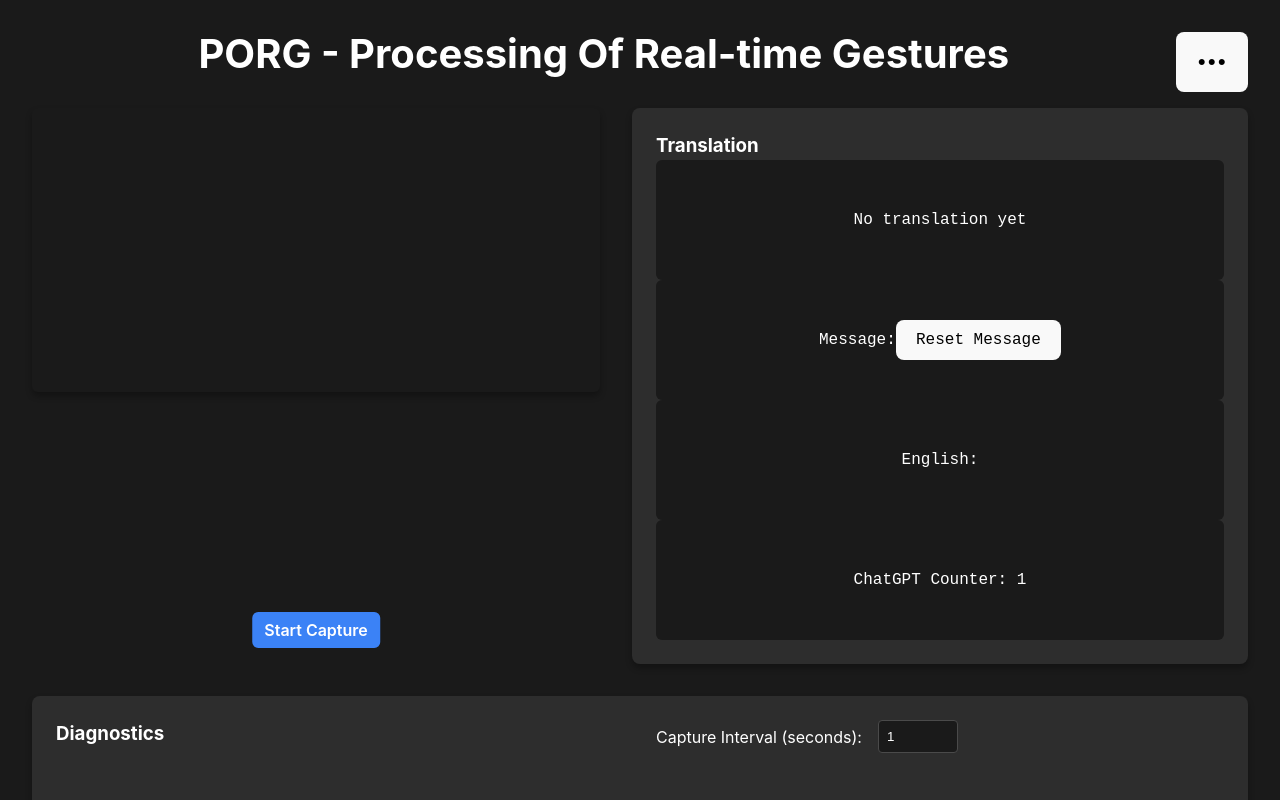
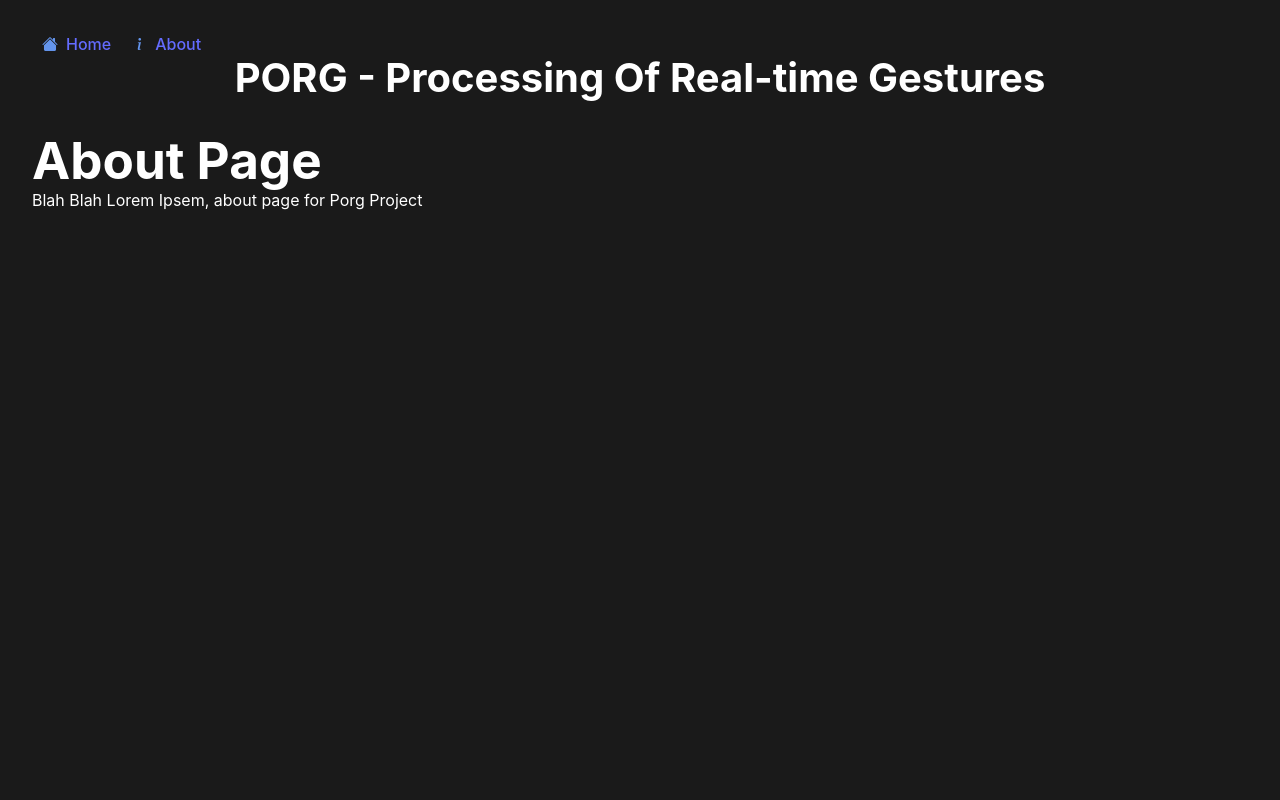
Before and after one commit to P-O-R-G/porg, a React (Vite) app: page /about in a window 1280 px wide. Shown: the top 800 px of the page. Built offline with nearby package versions, Linux system fonts and the light colour scheme; no server answers.

Commit message:
Added Routing and About Page

```diff
--- a/src/App.jsx
+++ b/src/App.jsx
@@ -1,8 +1,9 @@
 import { useState, useRef, useCallback, useEffect } from 'react'
-//import { Route, Routes, useNavigate } from "react-router-dom";
+import { Route, Routes} from "react-router-dom";
 import React from 'react'
 import Webcam from 'react-webcam'
 import Header from './components/Header.jsx';
+import About from './pages/About.jsx';
 import doPreProcessing from './preprocessing.js'
 import askChat from './chat.js'
 import './App.css'
@@ -18,7 +19,6 @@ function App() {
   const [chatGPTCounter, setChatGPTCounter] = useState(1);
   const webcamRef = useRef(null);
   const captureIntervalRef = useRef(null);
-  //const navigate = useNavigate();
 
   const incrementChatGPTCount = () => {
     setChatGPTCounter(c => c + 1);
@@ -119,16 +119,17 @@ function App() {
 
   return (
     <div className="app-container">
+      <div style={{ textAlign: "left" }}>
         <Header />
-
-      <div className="main-content">
+        <Routes>
+          <Route path="/" element={
+            <><div className="main-content">
               <div className="webcam-container">
                 <Webcam
                   audio={false}
                   ref={webcamRef}
                   screenshotFormat="image/jpeg"
-            className="webcam"
-          />
+                  className="webcam" />
                 <button
                   onClick={isCapturing ? stopCapture : startCapture}
                   className={`capture-button ${isCapturing ? 'capturing' : ''}`}
@@ -161,9 +162,7 @@ function App() {
                   {"ChatGPT Counter: " + chatGPTCounter}
                 </div>
               </div>
-      </div>
-
-      <div className="diagnostic-section">
+            </div><div className="diagnostic-section">
                 <div className="preview-container">
                   <h3>Diagnostics</h3>
                   <canvas id="preProcessing_preview" width="256" height="auto"></canvas>
@@ -177,10 +176,13 @@ function App() {
                       value={captureInterval}
                       onChange={handleIntervalChange}
                       min="0.1"
-              step="0.1"
-            />
+                      step="0.1" />
                   </div>
                 </div>
+              </div></>
+          }/>
+          <Route path="/about" element={<About />} />
+        </Routes>
       </div>
     </div>
   )
--- /dev/null
+++ b/src/components/Header.css
@@ -0,0 +1,14 @@
+nav ul {
+    margin: 0;
+    padding: 0;
+    display: flex;
+    justify-content: left;
+}
+
+nav ul li {
+    margin: 0 10px;
+}
+
+.pad-icon {
+    padding-right: 0.5rem;
+}
--- a/src/components/Header.jsx
+++ b/src/components/Header.jsx
@@ -1,12 +1,26 @@
 import React from "react";
 import { Link } from "react-router-dom";
+import "./Header.css";
 
 const Header = () => {
     return (
         <div className="app-header">
-            <button className="align-right">
-                <i className="bi bi-three-dots text-white" style={{ fontSize: '2rem'}}></i>
-            </button>
+            <nav>
+                <ul style={{ listStyleType: "none", padding: 0 }}>
+                    <li>
+                        <Link to="/">
+                            <i class="bi-house-fill pad-icon" style={{color:"cornflowerblue"}}></i>
+                            Home
+                        </Link>
+                    </li>
+                    <li>
+                        <Link to="/about">
+                            <i class="bi-info-lg pad-icon" style={{color:"cornflowerblue"}}></i>
+                            About
+                        </Link>
+                    </li>
+                </ul>
+            </nav>
             <h1 className="app-title">PORG - Processing Of Real-time Gestures</h1>
         </div>
     );
--- a/src/main.jsx
+++ b/src/main.jsx
@@ -7,7 +7,7 @@ import App from './App.jsx'
 import { BrowserRouter } from 'react-router-dom';
 
 createRoot(document.getElementById('root')).render(
-  <StrictMode>
+  <BrowserRouter>
     <App />
-  </StrictMode>
+  </BrowserRouter>
 )
--- /dev/null
+++ b/src/pages/About.jsx
@@ -0,0 +1,10 @@
+import React from "react";
+
+const About = () => (
+    <div>
+        <h1>About Page</h1>
+        <p>Blah Blah Lorem Ipsem, about page for Porg Project</p>
+    </div>
+);
+
+export default About;
```
Also changed, not shown: src/pages/Instructions.jsx (added, +10 -0 lines), src/pages/About.css (added). Lines whose indentation alone changed are shown as unchanged.
